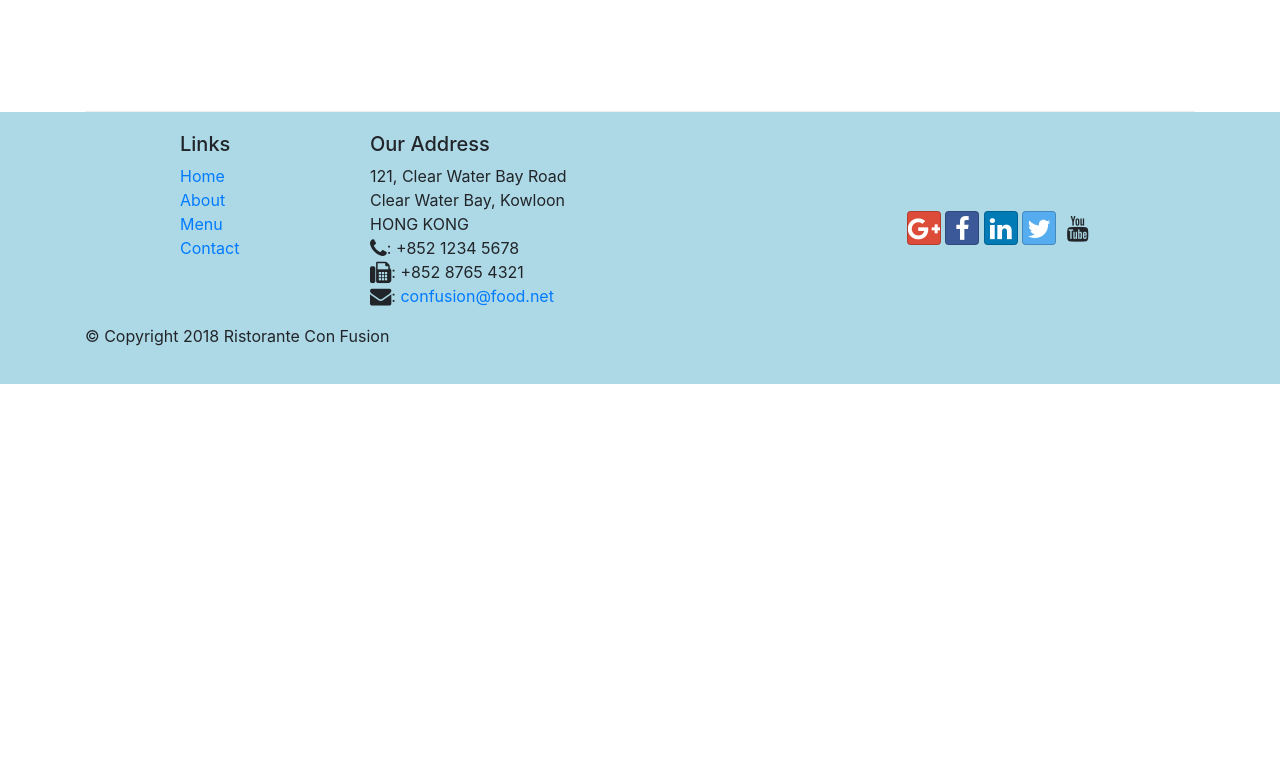
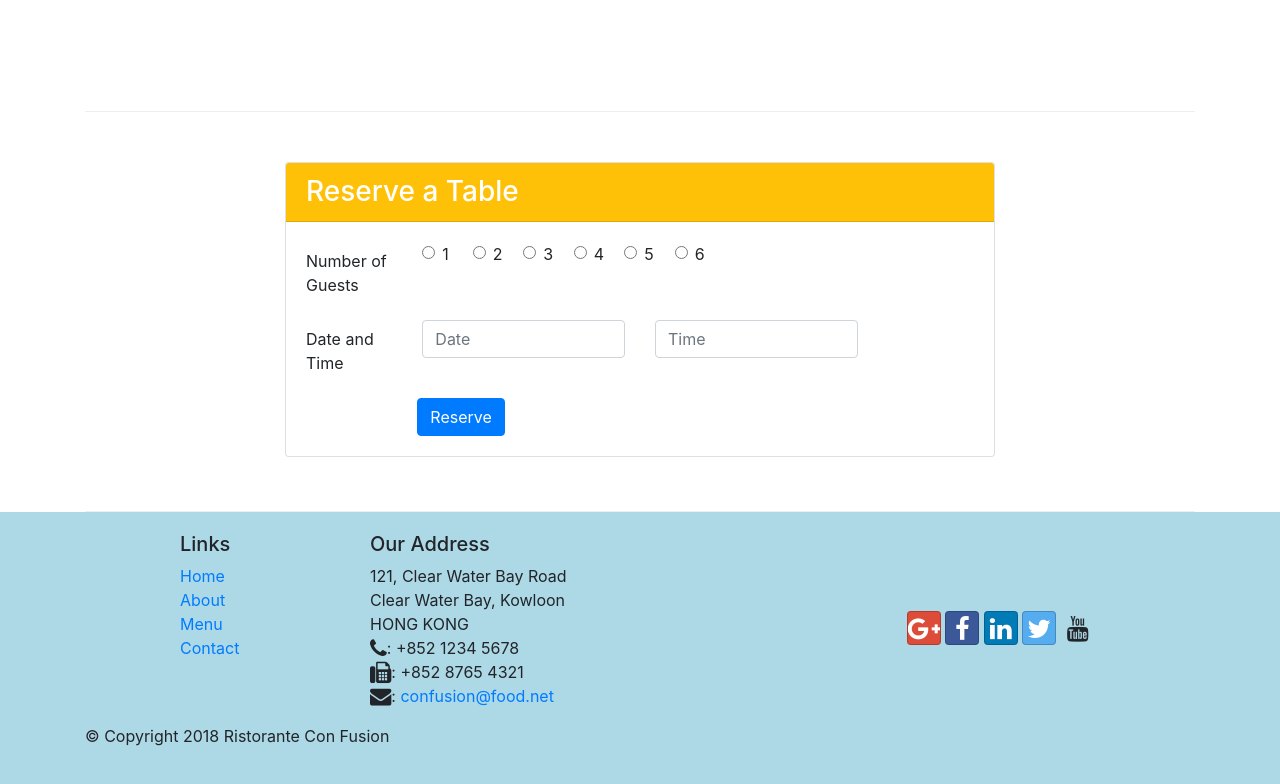
Before and after one commit to preetham-jain/Bootstrap_tut, a website: page index.html in a window 1280 px wide. Shown: the part 1422-2206 px from the top of the page. Before the commit the page ends 1806 px from the top, so only its background shows below. Drawn offline with nearby package versions, Linux system fonts and the light colour scheme; some icons are missing.

Commit message:
assignment-2

```diff
--- a/css/styles.css
+++ b/css/styles.css
@@ -37,3 +37,7 @@ body {
 .navbar-dark {
     background-color: #512DA8;
 }
+
+.form-check {
+    display:inline-block;
+}
--- a/index.html
+++ b/index.html
@@ -37,13 +37,16 @@
 
     <header class="jumbotron">
         <div class="container">
-            <div class="row row-header">
+            <div class="row row-header align-items-center">
                 <div class="col-12 col-sm-6">
                     <h1>Ristorante con Fusion</h1>
                     <p>We take inspiration from the World's best cuisines, and create a unique fusion experience. Our lipsmacking creations will tickle your culinary senses!</p>
                 </div>
-                <div class="col-12 col-sm">
+                <div class="col-12 col-sm-3">
                     <img src="img/logo.png" class="img-fluid">
+                </div>
+                <div class="col-12 col-sm-3">
+                    <a type="button" class="btn btn-warning btn-sm" href="#reservation">Reserve Table</a>
                 </div>
             </div>
         </div>
@@ -75,8 +78,13 @@
                 <h3>This Month's Promotions</h3>
             </div>
             <div class="col col-sm col-md">
-                <h2>Weekend Grand Buffet</h2>
-                <p class="d-none d-sm-block">Featuring mouthwatering combinations with a choice of five different salads, six enticing appetizers, six main entrees and five choicest desserts. Free flowing bubbly and soft drinks. All for just $19.99 per person </p>
+                <div class="media">
+                    <div class="media-body">
+                        <h2>Weekend Grand Buffet<span class="badge badge-danger ml-2">NEW</span></h2>
+                        <p class="d-none d-sm-block">Featuring mouthwatering combinations with a choice of five different salads, six enticing appetizers, six main entrees and five choicest desserts. Free flowing bubbly and soft drinks. All for just $19.99 per person </p>
+                    </div>
+                    <img class="d-flex mr-3 img-thumbnail align-self-center" src="img/buffet.png" alt="buffet">
+                </div>
             </div>
         </div>
 
@@ -91,6 +99,57 @@
                         <h2 class="mt-0">Alberto Somayya</h2>
                         <h4>Executive Chef</h4>
                         <p class="d-none d-sm-block">Award winning three-star Michelin chef with wide International experience having worked closely with whos-who in the culinary world, he specializes in creating mouthwatering Indo-Italian fusion experiences. </p>
+                    </div>
+                </div>
+            </div>
+        </div>
+
+        <div class="row row-content" id="reservation">
+            <div class="col-12 col-sm-8 mx-auto">
+                <div class="card">
+                    <h3 class="card-header bg-warning text-white">Reserve a Table</h3>
+                    <div class="card-body">
+                        <div class="form-group row">
+                            <label for="noOfguests" class="col-sm-2 col-form-label">Number of Guests</label>
+                            <div class="col">
+                                <div class="form-check col-1">
+                                    <input type="radio" class="form-check-input" name="approve" id="approve" value="">
+                                    <label class="form-check-label" for="approve">1</label>
+                                </div>
+                                <div class="form-check col-1">
+                                    <input type="radio" class="form-check-input" name="approve" id="approve" value="">
+                                    <label class="form-check-label" for="approve">2</label>
+                                </div>
+                                <div class="form-check col-1">
+                                    <input type="radio" class="form-check-input" name="approve" id="approve" value="">
+                                    <label class="form-check-label" for="approve">3</label>
+                                </div>
+                                <div class="form-check col-1">
+                                    <input type="radio" class="form-check-input" name="approve" id="approve" value="">
+                                    <label class="form-check-label" for="approve">4</label>
+                                </div>
+                                <div class="form-check col-1">
+                                    <input type="radio" class="form-check-input" name="approve" id="approve" value="">
+                                    <label class="form-check-label" for="approve">5</label>
+                                </div>
+                                <div class="form-check col-1">
+                                    <input type="radio" class="form-check-input" name="approve" id="approve" value="">
+                                    <label class="form-check-label" for="approve">6</label>
+                                </div>
+                            </div>
+                        </div>
+                        <div class="form-group row">
+                            <label for="date&time" class="col-sm-2 col-form-label">Date and Time</label>
+                            <div class="col-sm-4">
+                                <input type="text" class="form-control" id="date" name="date" placeholder="Date">
+                            </div>
+                            <div class="col-sm-4">
+                                <input type="text" class="form-control" id="time" name="time" placeholder="Time">
+                            </div>
+                        </div>
+                        <div class="offset-sm-2">
+                            <button type="button" class="btn btn-primary">Reserve</button>
+                        </div>
                     </div>
                 </div>
             </div>
```
